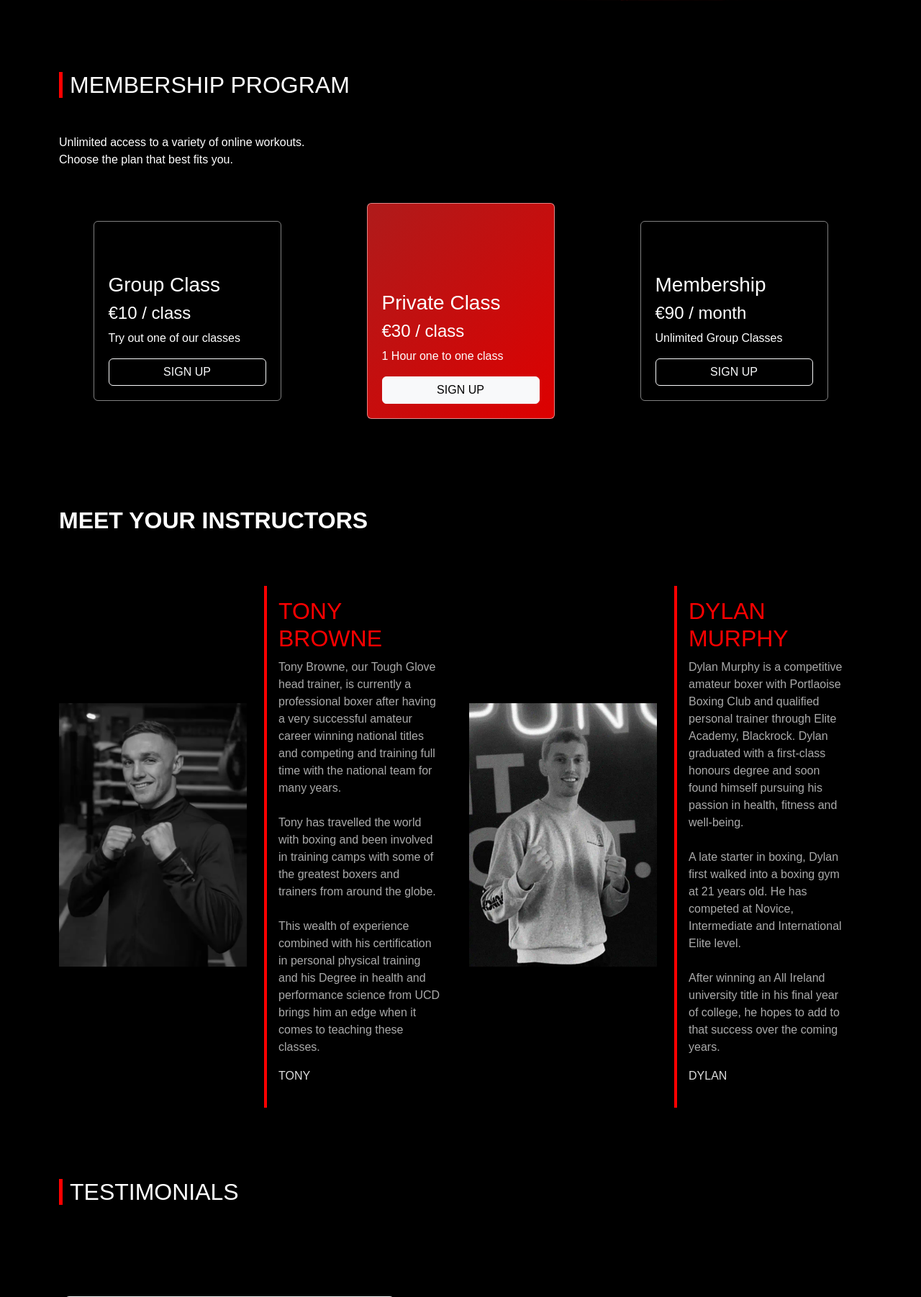
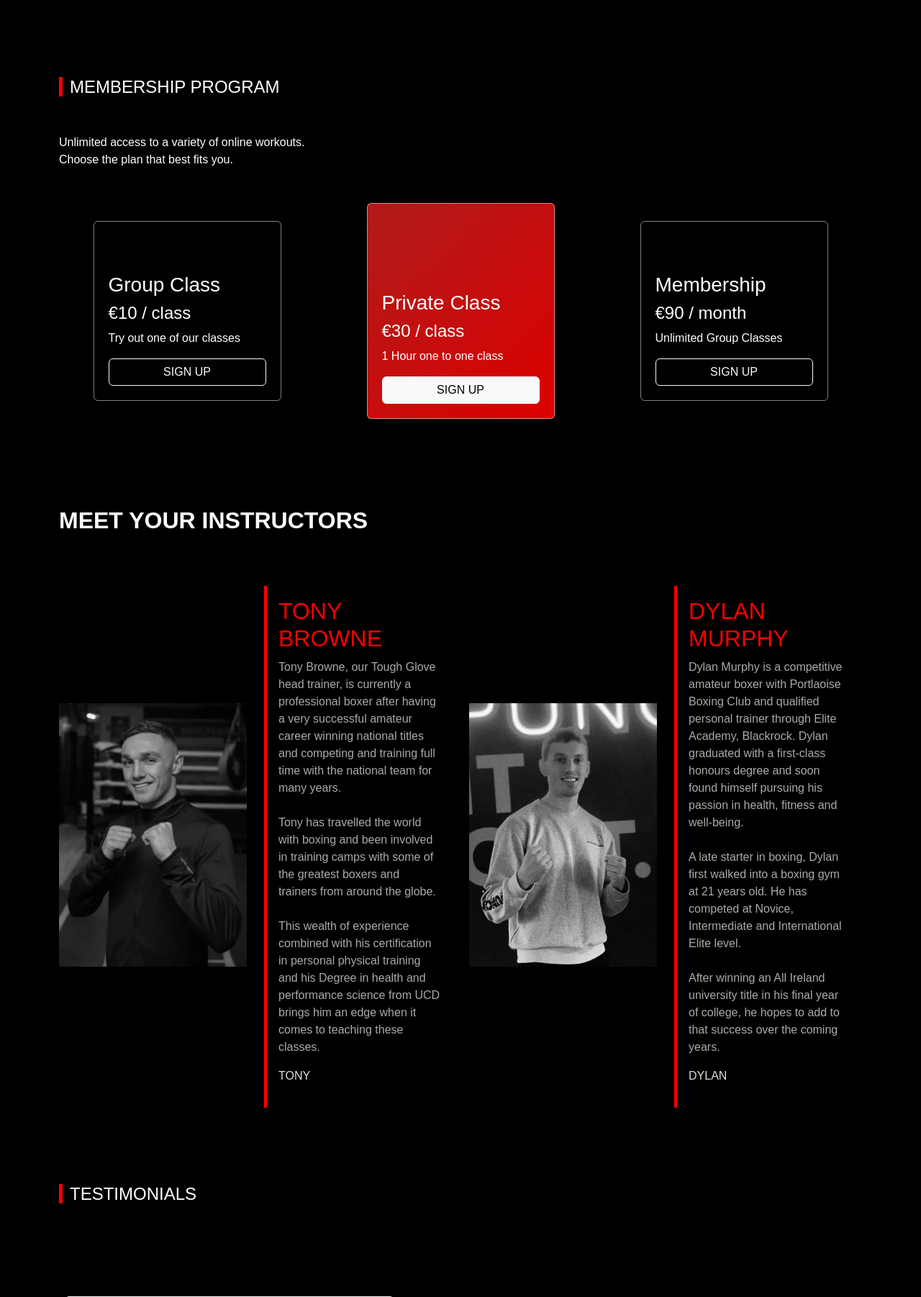
Before and after one commit to BOM-98/tough-glove-project-4, a Django app: page / in a window 1280 px wide. Shown: the part 2272-4074 px from the top of the page at 72% size. Run offline with Django 4.2, Linux system fonts and the light colour scheme; some libraries are stand-ins or nearby versions.

Commit message:
docs: add comment - homepage.css

```diff
--- a/static/css/homepage.css
+++ b/static/css/homepage.css
@@ -1,3 +1,5 @@
+/* styling for the membership section specific to the homepage */
+
 .membership-section {
     color: #fff;
     padding: 50px 0;
@@ -7,7 +9,7 @@
 .section-title span {
     border-left: 5px solid red;
     padding-left: 10px;
-    font-size: 2rem;
+    font-size: 1.5rem;
 }
 
 section.membership-section .membership-card {
```
